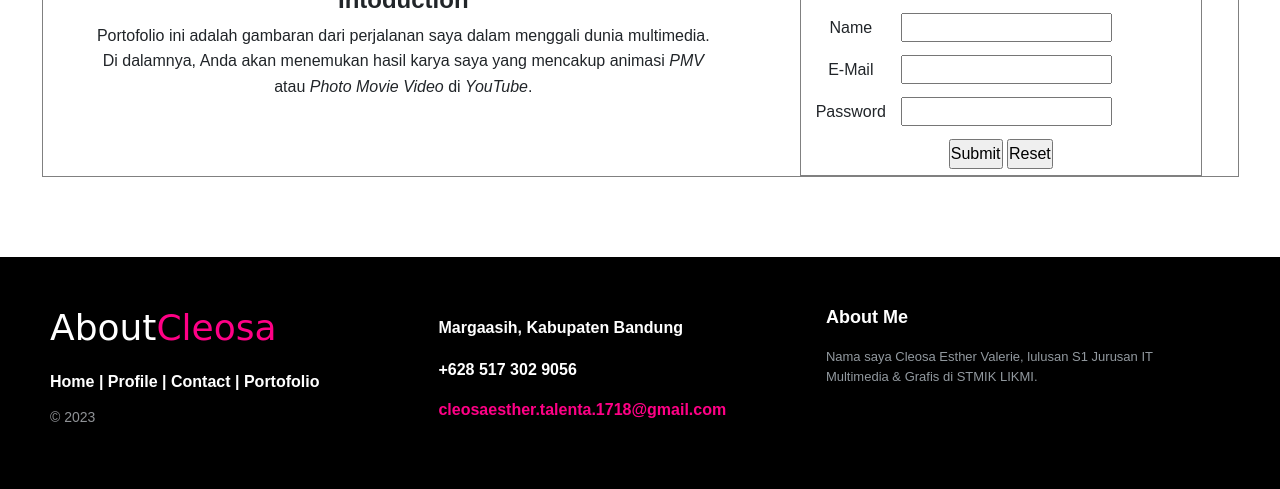
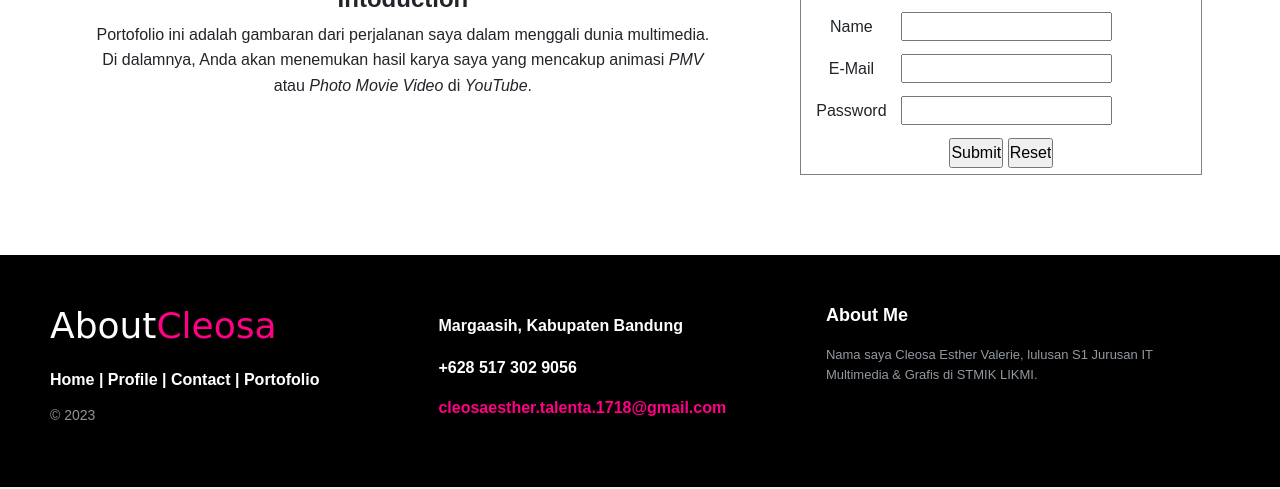
Before and after one commit to MatchaOcha/pmvanimation, a plain HTML site: page contact.html in a window 1280 px wide. Shown: the part 559-1048 px from the top of the page. Drawn offline with nearby package versions, Linux system fonts and the light colour scheme.

Commit message:
Update contact.html

```diff
--- a/contact.html
+++ b/contact.html
@@ -34,7 +34,7 @@
 	<br><br><br>
 	   <section>
 
-	<table width="1197" border="1">
+	<table width="1197" border="0">
   <tbody>
     <tr>
 		<td><center><h4><b>Intoduction</b></h4></center>
```
